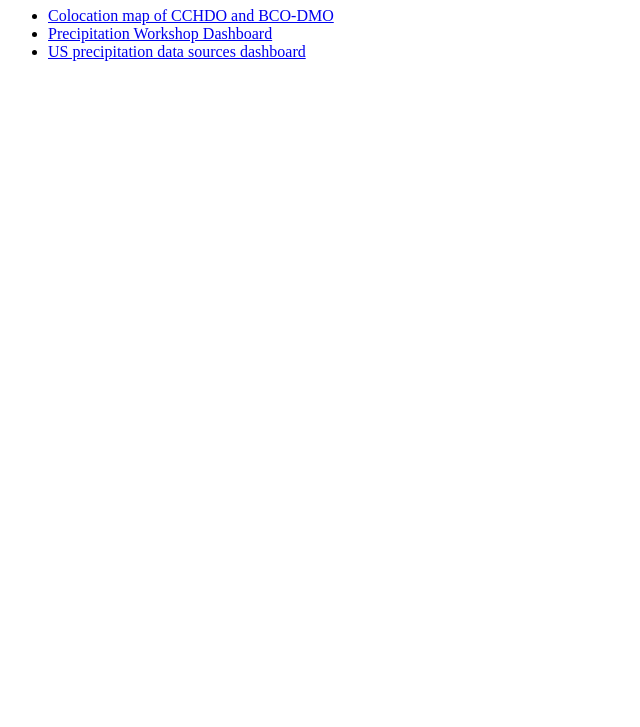
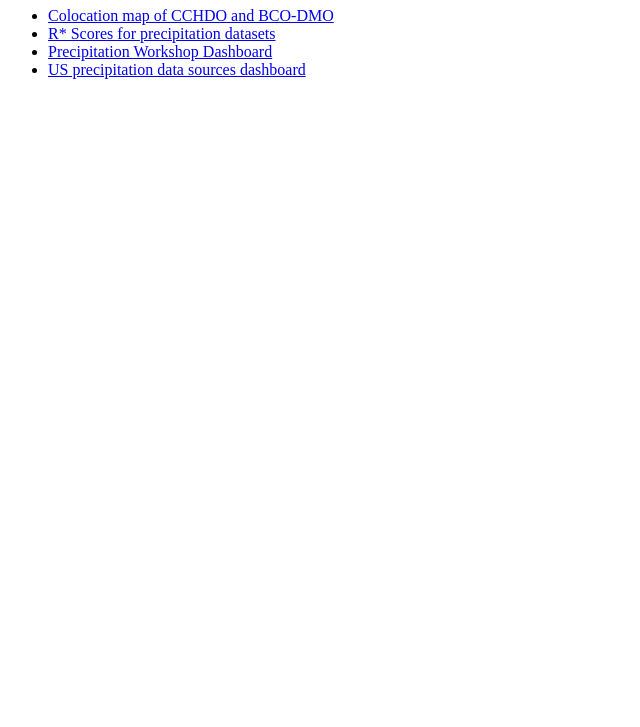
Before and after one commit to lmerchant/lmerchant.github.io, a plain HTML site: page index.html in a window 1280 px wide. Shown: the part 73-800 px from the top of the page, without its empty margins (0-640 px from the left). Drawn offline with Linux system fonts and the light colour scheme.

Commit message:
Add link to R* Scores for precipitation datasets

```diff
--- a/index.html
+++ b/index.html
@@ -15,6 +15,11 @@
                 >
             </li>
             <li>
+                <a href="https://lmerchant.github.io/Rstar_precipitation-relationships/"
+                    >R* Scores for precipitation datasets</a
+                >
+            </li>
+            <li>
                 <a href="https://lmerchant.github.io/precip_workshop_dashboard/"
                     >Precipitation Workshop Dashboard</a
                 >
```
